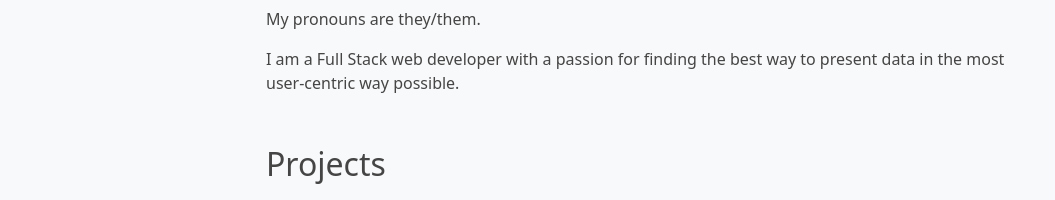
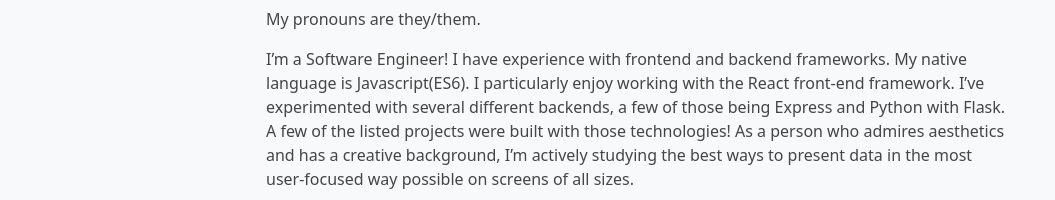
Before and after one commit to tyebean/portfolio, a website: page index.html in a window 1280 px wide. Shown: the part 147-347 px from the top of the page, without its empty margins (0-1055 px from the left). Drawn offline with nearby package versions, Linux system fonts and the light colour scheme; grey boxes are pictures that could not be loaded.

Commit message:
update intro

```diff
--- a/index.html
+++ b/index.html
@@ -44,8 +44,8 @@
   <main>
     <h1>Hi, I'm Tye</h1>
     <p>My pronouns are they/them.</p>
-    <p>I am a Full Stack web developer with a passion for finding the best way to present data in the most user-centric
-      way possible.</p>
+    <p>I’m a Software Engineer! I have experience with frontend and backend frameworks.  My native language is Javascript(ES6). I particularly enjoy working with the React front-end framework. I’ve experimented with several different backends, a few of those being Express and Python with Flask. A few of the listed projects were built with those technologies! As a person who admires aesthetics and has a creative background, I’m actively studying the best ways to present data in the most user-focused way possible on screens of all sizes.
+    </p>
 
 
     <section class="project-section">
@@ -118,8 +118,6 @@
         <img height="50px" width="50px" class="skill"
           src="https://cdn.jsdelivr.net/gh/devicons/devicon/icons/javascript/javascript-plain.svg">
         <img height="50px" width="50px" class="skill"
-          src="https://cdn.jsdelivr.net/gh/devicons/devicon/icons/jquery/jquery-plain-wordmark.svg">
-        <img height="50px" width="50px" class="skill"
           src="https://cdn.jsdelivr.net/gh/devicons/devicon/icons/nodejs/nodejs-plain-wordmark.svg">
         <img height="50px" width="50px" class="skill"
           src="https://cdn.jsdelivr.net/gh/devicons/devicon/icons/mongodb/mongodb-original-wordmark.svg">
```
